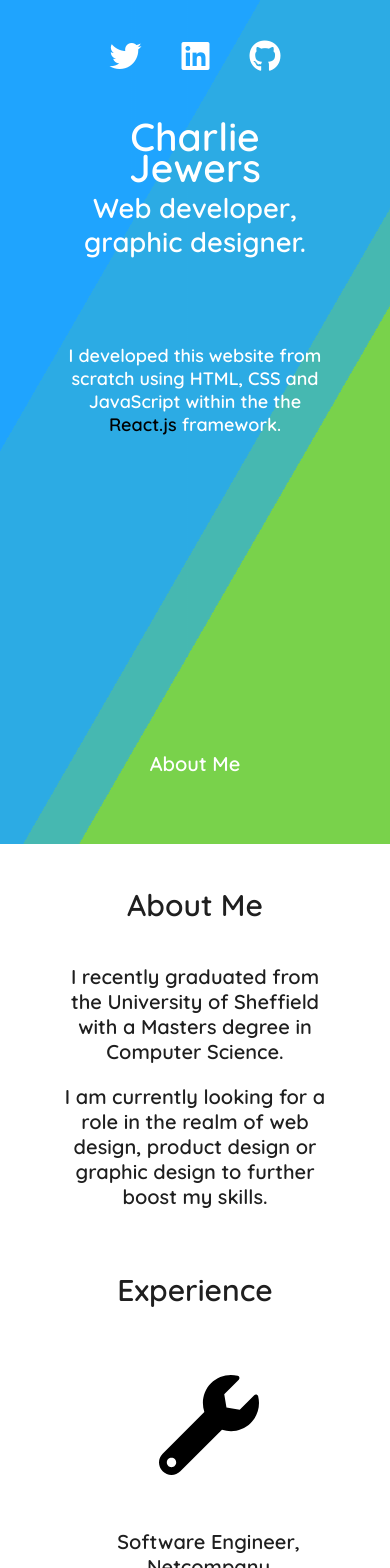
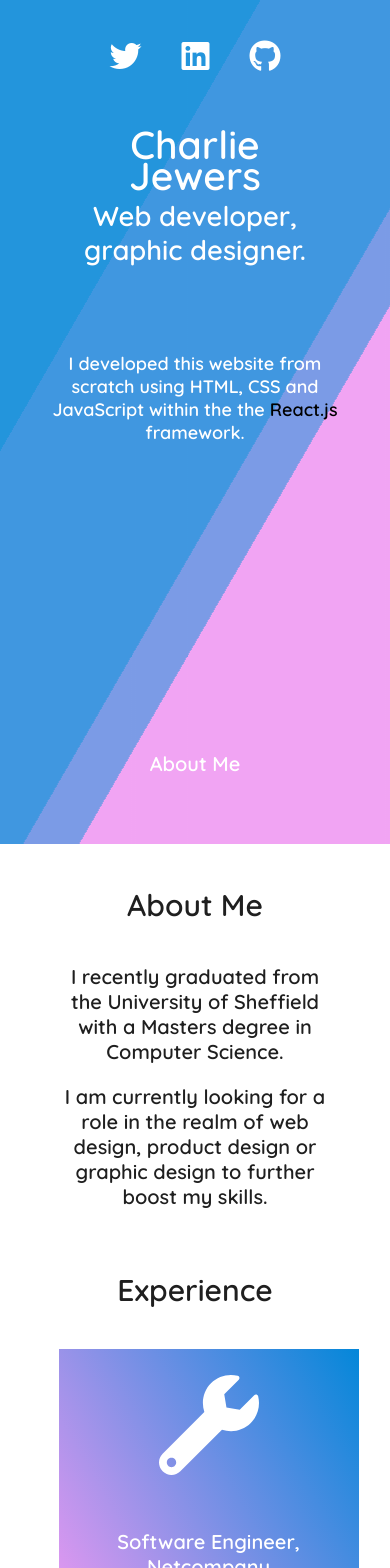
Before and after one commit to CharlieNData/portfolio, a React (Create React App) app: page / in a window 390 px wide. Shown: the top 1568 px of the page. Built offline with nearby package versions, Linux system fonts and the light colour scheme.

Commit message:
some style changes

```diff
--- a/src/App.css
+++ b/src/App.css
@@ -21,7 +21,6 @@ a {
 
 h2 {
   font-size: 30px;
-  margin-bottom: 40px;
 }
 
 h3 {
@@ -42,7 +41,7 @@ h1:hover, h2:hover , h3:hover, p:hover {
 .bg {
   animation:slide 3s ease-in-out infinite alternate;
   background-image: linear-gradient(
-    -60deg, #6c3 50%, #09f 50%
+    -60deg, #F199F2 50%, #0487D9 50%
    );
   bottom:0;
   left:-50%;
@@ -143,14 +142,12 @@ section {
 }
 
 .front-page .main-section {
-  animation-name: floating;
-  animation-duration: 3s;
-  animation-iteration-count: infinite;
-  animation-timing-function: ease-in-out;
+  width: 60%;
+  margin-top: 10vw;
+  animation: splash-floating 3s infinite ease-in-out;
 }
 
 .splash {
-  margin-top: 8vw;
   word-wrap: break-word;
   display: flex;
   align-items: center;
@@ -193,7 +190,7 @@ section {
 
 /* splash floating animation */
 
-@keyframes floating {
+@keyframes splash-floating {
   0% { transform: translate(0, 0px);}
   50% { transform: translate(0, -10px);}
   100% { transform: translate(0, 0px);}
@@ -205,6 +202,10 @@ section {
 /* Responsive splash screen */
 
 @media all and (max-width: 480px) {
+  .front-page .main-section {
+    width: 80%;
+  }
+
   .splash {
     display: block;
     text-align: center;
@@ -235,6 +236,10 @@ section {
 .about-me {
   display: flex;
   justify-content: space-evenly;
+}
+
+.about-title {
+  margin-bottom: 40px;
 }
 
 .text-section {
@@ -268,6 +273,10 @@ section {
   justify-content: space-between;
 }
 
+.experience-title {
+  margin-bottom: 40px;
+}
+
 .experience-card {
   height: 300px;
   width: 300px;
@@ -282,12 +291,12 @@ section {
   position: absolute;
   left: 0;
   top: 0;
-  background-color: white;
-  height: 300px;
+  height: 100%;
   width: 300px;
 }
 
 .experience-card-cover {
+  background-image: linear-gradient(60deg, #F199F2, #0487D9);
   display: flex;
   flex-direction: column;
   justify-content: center;
@@ -316,6 +325,7 @@ section {
 
 .experience-card-img img {
   height: 100px;
+  filter: invert(100%);
 }
 
 .experience-card-content-title {
@@ -323,7 +333,7 @@ section {
 }
 
 .experience-card-text > * {
-  color: #1f1f1f;
+  color: white;
   margin-bottom: 10px;
   transition: 0.3s;
 }
@@ -402,6 +412,20 @@ section {
 
 }
 
+/* responsive experience cards */
+
+@media all and (max-width: 400px) {
+  .experience-section {
+    display: block;
+  }
+
+  experience-card {
+    width: 50%;
+    overflow: hidden;
+  }
+}
+
+
 
 
 
@@ -410,6 +434,10 @@ section {
 .projects {
   height: 100vh;
   padding-top: 50px;
+}
+
+.projects-title {
+  margin-bottom: 40px;
 }
 
 .project-card-section {
@@ -433,6 +461,16 @@ section {
   transition: 0.5s;
 }
 
+.project-card-hover-gradient {
+  height: 100%;
+  width: 100%;
+  position: absolute;
+  top: 0;
+  opacity: 0;
+  background: linear-gradient(transparent 70%, black);
+  transition: 0.5s;
+}
+
 .project-card-title {
   position: absolute;
   bottom: 10px;
@@ -446,9 +484,13 @@ section {
 }
 
 .project-card:hover .project-card-title {
-    opacity: 1;
+  opacity: 1;
 }
 
-.project-card-image-holder:hover {
+.project-card:hover .project-card-hover-gradient {
+  opacity: 0.3;
+}
+
+.project-card:hover .project-card-image-holder {
   transform: scale(1.2);
 }
--- a/src/components/Experience.js
+++ b/src/components/Experience.js
@@ -8,7 +8,7 @@ export default class Experience extends Component {
             <div className="experience-section">
                 <div className="main-section experience">
                     <div className="experience-title">
-                    <h2>Experience</h2>
+                        <h2>Experience</h2>
                     </div>
                     <div className="experience-card-section">
                         <ExperienceCard
--- a/src/components/ProjectCard.js
+++ b/src/components/ProjectCard.js
@@ -6,16 +6,21 @@ export default class ProjectCard extends Component {
 
         let title = this.props.title;
         let imgUrl = this.props.imgUrl;
-        let centre = this.props.centre
+        let centre = this.props.centre;
 
         return (
-            <div className="project-card" >
-                <div className="project-card-image-holder" style={{backgroundImage: `url(${imgUrl})`, backgroundPosition: centre ? "center" : null}}>
-                </div>
-                <div className="project-card-title">
-                    <h3>{title}</h3>
+            <div>
+                <div className="project-card">
+                    <div className="project-card-image-holder" style={{backgroundImage: `url(${imgUrl})`, backgroundPosition: centre ? "center" : null}}>
+                    </div>
+                    <div className="project-card-hover-gradient">
+                    </div>
+                    <div className="project-card-title">
+                        <h3>{title}</h3>
+                    </div>
                 </div>
             </div>
+
         )
     }
 }
--- a/src/components/Projects.js
+++ b/src/components/Projects.js
@@ -14,14 +14,16 @@ export default class Projects extends Component {
             <div>
                 <section className="projects" id="projects">
                     <div className="main-section">
+                        <div className="projects-title">
                             <h2>Projects</h2>
+                        </div>
                         <div className="project-card-section">
                             <ProjectCard title="Video Flux App" imgUrl={flux} />
                             <ProjectCard title="Malluable" imgUrl={malluable} />
                             <ProjectCard title="OJ Electrical" imgUrl={oj} />
                             <ProjectCard title="Ainsley Assets" imgUrl={ainsley} />
                             <ProjectCard title="Bubbles Stats" imgUrl={bubbles} />
-                        <ProjectCard title="Web Design" imgUrl={insightz} centre={true}/>
+                            <ProjectCard title="IDS Web Design" imgUrl={insightz} centre={true}/>
                         </div>
                     </div>
                 </section>
```
Lines whose indentation alone changed are shown as unchanged.
